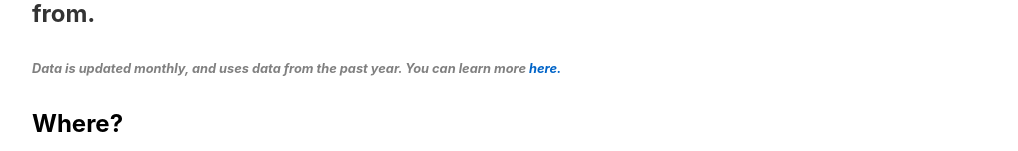
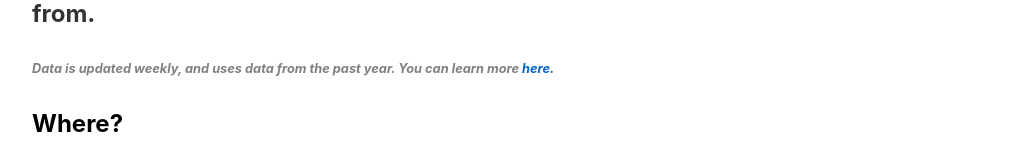
Before and after one commit to louismeunier/college-emails, a Svelte app in the folder client/: page / in a window 1280 px wide. Shown: the part 173-324 px from the top of the page, without its empty margins (128-1146 px from the left). Built offline with nearby package versions, Linux system fonts and the light colour scheme.

Commit message:
Update weekly rather than monthly

```diff
--- a/client/src/App.svelte
+++ b/client/src/App.svelte
@@ -55,7 +55,7 @@
 		<div transition:fly={{duration: 1200, delay: 500, x: -500}} class="header">
 			<h1>My College Emails</h1>
 			<h2>Programatically generated statistics about where colleges have been emailing me from.</h2>
-			<h3>Data is updated monthly, and uses data from the past year. You can learn more <a href="https://github.com/louismeunier/college-emails">here.</a></h3>
+			<h3>Data is updated weekly, and uses data from the past year. You can learn more <a href="https://github.com/louismeunier/college-emails">here.</a></h3>
 		</div>
 		<Animated direction="right" delay={750}>
 			<Link href="where" title="Where?"/>
```
